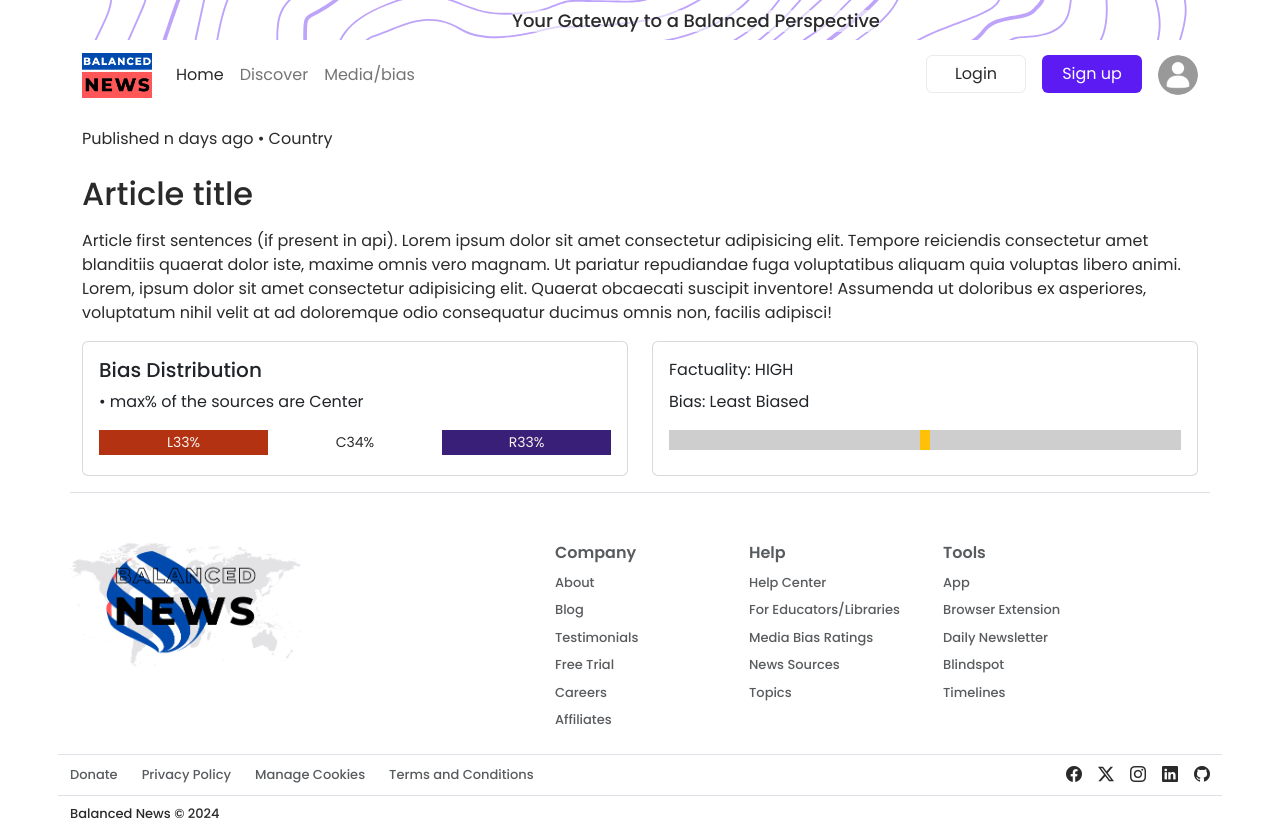
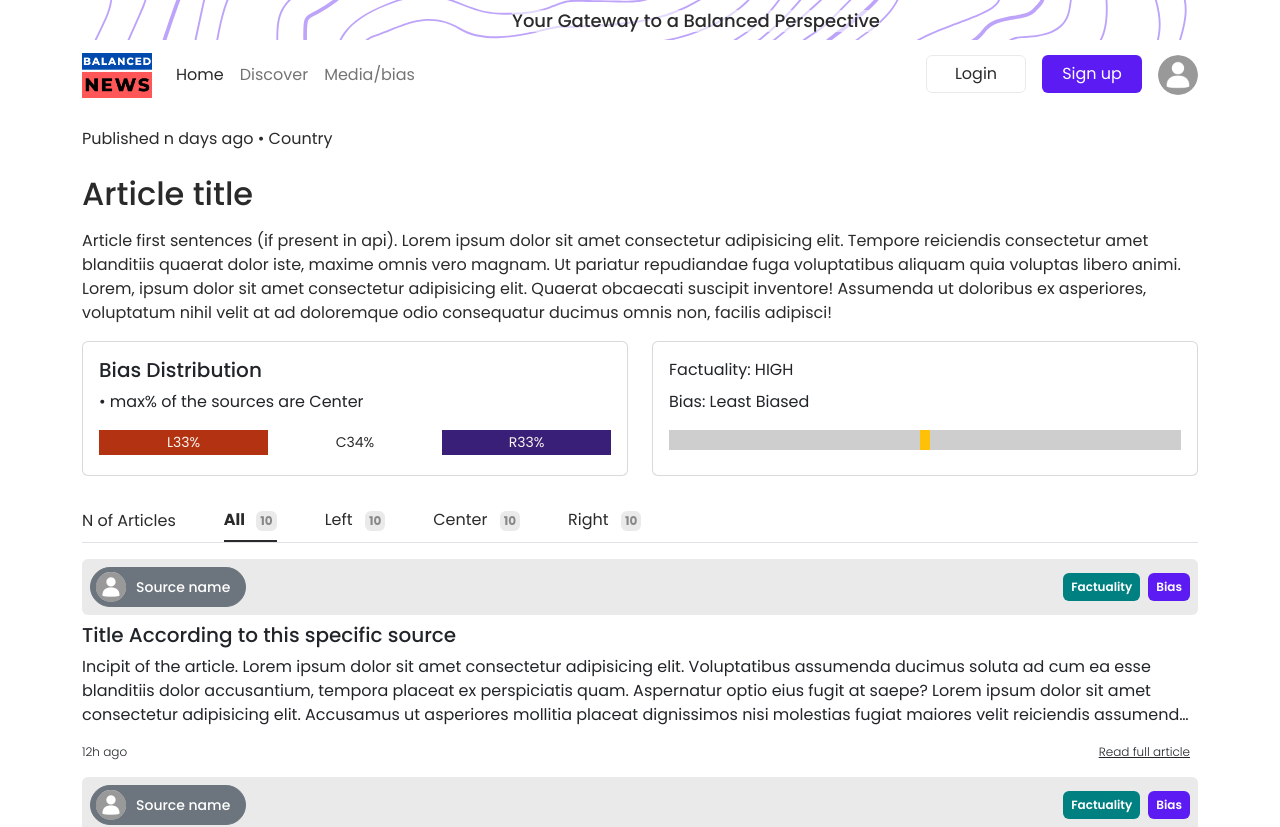
Before and after one commit to Emanuele-P/CapstoneProject_BalancedNews, a React (Vite) app in the folder vite-react/: page /article in a window 1280 px wide. Shown: the top 827 px of the page. Built offline with nearby package versions, Linux system fonts and the light colour scheme.

Commit message:
update article page

```diff
--- a/vite-react/src/components/AppNavbar.jsx
+++ b/vite-react/src/components/AppNavbar.jsx
@@ -10,13 +10,13 @@ function AppNavbar() {
   return (
     <Navbar expand="lg" className="navbar">
       <Container className="justify-content-between">
-        <Navbar.Brand href="#home">
+        <Navbar.Brand href="/home">
           <Image src={logo} className="nav-logo" />
         </Navbar.Brand>
         <Navbar.Toggle aria-controls="basic-navbar-nav" />
         <Navbar.Collapse id="basic-navbar-nav">
           <Nav className="me-auto">
-            <Nav.Link href="#home" className="active">
+            <Nav.Link href="/home" className="active">
               Home
             </Nav.Link>
             <Nav.Link href="#link">Discover</Nav.Link>
--- a/vite-react/src/components/articles/ArticlesPage.jsx
+++ b/vite-react/src/components/articles/ArticlesPage.jsx
@@ -1,6 +1,8 @@
-import { Card, CardBody, CardText, CardTitle, Col, Container, Row } from 'react-bootstrap'
+import { Badge, Button, Card, CardBody, CardText, CardTitle, Col, Container, Nav, Row } from 'react-bootstrap'
 import BiasBar from '../BiasBar'
 import FactualityBar from './FactualityBar'
+import SourceCard from './SourceCard'
+import { useState } from 'react'
 
 function ArticlesPage() {
   const leftPercentage = 'L33%'
@@ -9,6 +11,13 @@ function ArticlesPage() {
 
   const factuality = 'HIGH'
   const bias = 'Least Biased'
+
+  const [displayedArticles, setDisplayedArticles] = useState(5)
+  const allArticles = Array.from({ length: 20 }, (_, index) => index + 1)
+
+  const handleLoadMore = () => {
+    setDisplayedArticles((prevCount) => prevCount + 5)
+  }
 
   return (
     <Container className="my-3">
@@ -46,6 +55,40 @@ function ArticlesPage() {
           </Card>
         </Col>
       </Row>
+
+      <Nav variant="underline" defaultActiveKey="link" className="article-selection mt-4 mb-3 border-bottom">
+        <Nav.Item>N of Articles</Nav.Item>
+        <Nav.Item>
+          <Nav.Link eventKey="link">
+            All <Badge>10</Badge>
+          </Nav.Link>
+        </Nav.Item>
+        <Nav.Item>
+          <Nav.Link eventKey="link-1">
+            Left <Badge>10</Badge>
+          </Nav.Link>
+        </Nav.Item>
+        <Nav.Item>
+          <Nav.Link eventKey="link-2">
+            Center <Badge>10</Badge>
+          </Nav.Link>
+        </Nav.Item>
+        <Nav.Item>
+          <Nav.Link eventKey="link-3">
+            Right <Badge>10</Badge>
+          </Nav.Link>
+        </Nav.Item>
+      </Nav>
+
+      {allArticles.slice(0, displayedArticles).map((article, index) => (
+        <SourceCard key={index} />
+      ))}
+
+      {displayedArticles < allArticles.length && (
+        <Button className="my-3 btn-info" onClick={handleLoadMore}>
+          More articles
+        </Button>
+      )}
     </Container>
   )
 }
--- /dev/null
+++ b/vite-react/src/components/articles/SourceCard.jsx
@@ -0,0 +1,37 @@
+import { Badge, Button, Card, CardBody, CardText, CardTitle, Image } from 'react-bootstrap'
+import { Link } from 'react-router-dom'
+import pic from '../../assets/default-avatar.jpg'
+
+function SourceCard() {
+  return (
+    <Card className="articles-list-card mb-2">
+      <CardBody>
+        <div className="flex justify-content-between top-wrapper">
+          <Button className="flex justify-content-start btn-secondary">
+            <Image src={pic} className="source-logo" />
+            <h6>Source name</h6>
+          </Button>
+          <div>
+            <Badge className="fact-badge">Factuality</Badge>
+            <Badge className="ms-2 bias-badge">Bias</Badge>
+          </div>
+        </div>
+        <Link to={''}>
+          <CardTitle className="mt-2">Title According to this specific source</CardTitle>
+          <CardText>
+            Incipit of the article. Lorem ipsum dolor sit amet consectetur adipisicing elit. Voluptatibus assumenda
+            ducimus soluta ad cum ea esse blanditiis dolor accusantium, tempora placeat ex perspiciatis quam. Aspernatur
+            optio eius fugit at saepe? Lorem ipsum dolor sit amet consectetur adipisicing elit. Accusamus ut asperiores
+            mollitia placeat dignissimos nisi molestias fugiat maiores velit reiciendis assumenda fugit debitis dolore,
+            a exercitationem quidem earum cumque expedita!
+          </CardText>
+          <div className="flex justify-content-between">
+            <span>12h ago</span>
+            <span>Read full article</span>
+          </div>
+        </Link>
+      </CardBody>
+    </Card>
+  )
+}
+export default SourceCard
--- a/vite-react/src/style/partials/_articles.scss
+++ b/vite-react/src/style/partials/_articles.scss
@@ -16,3 +16,82 @@
 .article-card {
   min-height: 135px;
 }
+
+.articles-list-card {
+  border: none;
+  .card-body {
+    padding: 0;
+  }
+  .top-wrapper {
+    padding: 0.5rem;
+    background-color: $gray;
+    border-radius: 6px;
+  }
+  .badge {
+    padding: 0.5rem;
+    font-weight: 600;
+  }
+  .fact-badge {
+    background-color: $teal !important;
+  }
+  .bias-badge {
+    background-color: $info !important;
+  }
+
+  button {
+    border-radius: 75px;
+    padding: 4px 15px 4px 5px;
+  }
+  .source-logo {
+    width: 30px;
+    border-radius: 99px;
+  }
+  h6 {
+    margin: 0 0 0 10px;
+    font-size: 14px;
+  }
+
+  .card-text {
+    @include clamp();
+
+    -webkit-line-clamp: 3;
+    line-clamp: 3;
+  }
+
+  a:hover p,
+  a:hover h3,
+  a:hover h5 {
+    text-decoration: none;
+  }
+
+  div:nth-of-type(2) {
+    padding-right: 0.5rem;
+    span {
+      font-size: 12px;
+      font-weight: 300;
+      margin-bottom: 0.5rem;
+    }
+    span:last-of-type {
+      text-decoration: underline;
+    }
+  }
+}
+
+.article-selection {
+  display: flex;
+  justify-content: start;
+  gap: 3rem;
+  align-items: center;
+
+  .badge {
+    margin-left: 0.5rem;
+    vertical-align: middle;
+    background-color: $gray !important;
+    color: rgb(136, 136, 136);
+    padding: 4px;
+  }
+}
+.nav-item a {
+  color: $black;
+  text-decoration: #ffc107;
+}
--- a/vite-react/src/style/partials/_general.scss
+++ b/vite-react/src/style/partials/_general.scss
@@ -137,3 +137,9 @@ a {
     text-decoration: none;
   }
 }
+
+//general flex
+.flex {
+  display: flex;
+  align-items: center;
+}
```
